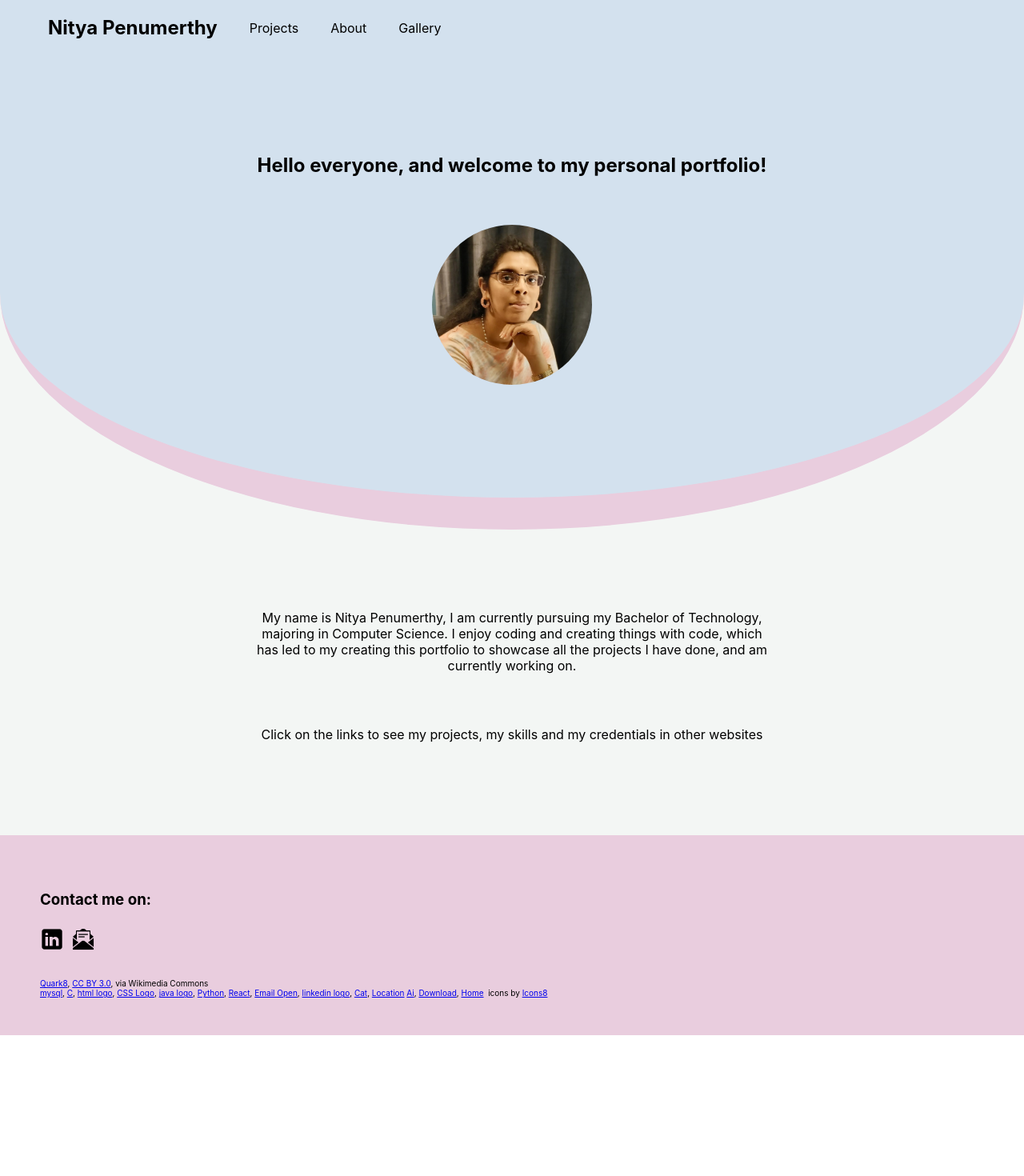
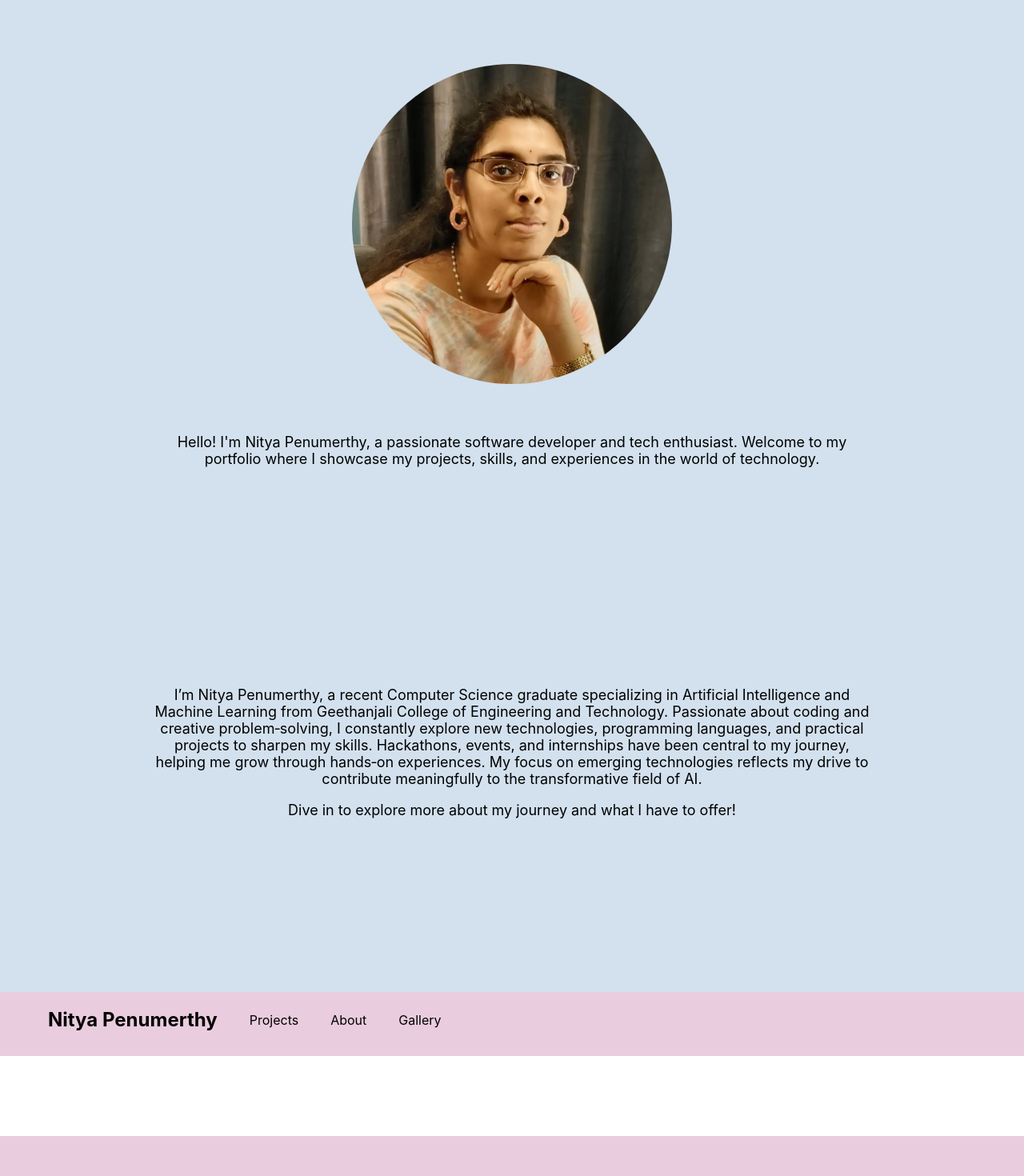
Before and after one commit to NagaNitya/Portfolio, a React (Create React App) app in the folder portfolio/: page /home in a window 1280 px wide. Shown: the top 1470 px of the page at 80% size. Before the commit the page ends 1294 px from the top, so only its background shows below. Built offline with nearby package versions, Linux system fonts and the light colour scheme.

Commit message:
trying out new format

```diff
--- a/portfolio/src/App.css
+++ b/portfolio/src/App.css
@@ -1,5 +1,6 @@
 .App {
   text-align: center;
+  scroll-behavior: smooth;
 }
 
 .App-logo {
--- a/portfolio/src/Home/Home.css
+++ b/portfolio/src/Home/Home.css
@@ -1,38 +1,40 @@
 .intro_div{
     background-color: #d3e1ee;
-    text-align: center;
-    padding: 100px;
-    height: 350px;
-    border-bottom-right-radius: 50%;
-    border-bottom-left-radius: 50%;
-    border-bottom: solid 40px #e9cdde;
-    overflow-x: hidden;
+    height: 150vh;
+    width: 100%;
+    align-items: center;
+    display: block;
+    font-size: large;
+    padding-top: 5vh;
 }
 
-.intro_div > p {
-    width: 500px;
-    align-items: center;
-    margin: auto;
+
+.scroll_box_1, .scroll_box_2{
+  margin: auto;
+  display: block;
+  width: 70%;
+  height: 100vh;
+  text-align: center;
 }
 
-.intro_div > img {
-    border-radius: 50%;
-    height: 200px;
+.displaypic{
+  margin-top: 5vh;
+  width: 50vh;
+  height: 50vh;
+  border-radius: 50%;
+  object-fit: cover;
+  margin-bottom: 5vh;
+  align-self: center;
+
 }
 
-.body_div{
-    display: flex;
-    flex-direction: column;
-    align-items: center;
-    margin-top: 50px;
+.scroll_box_2{
+  transition: transform 0.5s ease;
+}
+.scroll_box_2.show{
+  transform: translateY(0px);
 }
 
-.more_info_p{
-    margin-top: 50px;
-    text-align: center;
-    width: 50%;
+.scroll_box_2.hide{
+  transform: translateY(20px);
 }
-
-.main_back{
-    background-color: #f3f6f4;
-}
--- a/portfolio/src/Home/Home.jsx
+++ b/portfolio/src/Home/Home.jsx
@@ -2,16 +2,16 @@ import React from 'react'
 import Navbar from '../Navbar/Navbar'
 import Intro from './Intro'
 import Footer from '../Foot/Foot'
+import './Home.css'
 
 const Home = () => {
     return (
         <div className='main_back'>
+
+            <Intro/>
             <Navbar/>
-            <Intro/>
             <Footer/>
         </div>
-
-
     )
 }
 export default Home
--- a/portfolio/src/Home/Intro.jsx
+++ b/portfolio/src/Home/Intro.jsx
@@ -1,26 +1,48 @@
-import {React, useEffect} from 'react'
-import AOS from 'aos'
-import "aos/dist/aos.css";
+import {React, useEffect, useRef, useState} from 'react'
 import './Home.css'
 import displaypic from '../Assets/displaypic.jpg'
+import AOS from "aos";
+import "aos/dist/aos.css";
+
+
 const Intro = () => {
 
+    const [scrollPosition, setScrollPosition] = useState(0);
+
     useEffect(() => {
-        AOS.init({duration: 2000});
+        const handleScroll = () => {
+            const scrollPx = window.scrollY;              // scroll position in px
+            const viewportHeight = window.innerHeight;    // viewport height in px
+            const vhValue = (scrollPx / viewportHeight) * 100; // convert to vh
+            setScrollPosition(vhValue);
+        };
+        window.addEventListener("scroll", handleScroll);
+
+        // Cleanup when component unmounts
+        return () => {
+            window.removeEventListener("scroll", handleScroll);
+        };
+
+    }, []);
+
+    useEffect(() => {
+        AOS.init({duration: 1500, once: false});
+
     }, []);
 
     return (
-        <div>
-            <div className='intro_div'>
-                <h2 data-aos="fade-up">Hello everyone, and welcome to my personal portfolio!</h2><br /><br />
-                <img src={displaypic} alt="display picture" data-aos="fade-up" data-aos-delay="200"/>
+        <div className="intro_div" id="top">
+            <div className='scroll_box_1'>
+                <img src={displaypic} alt="display pic" className='displaypic'/>
+                <p>Hello! I'm Nitya Penumerthy, a passionate software developer and tech enthusiast. Welcome to my portfolio where I showcase my projects, skills, and experiences in the world of technology.</p>
             </div>
-            <div className='body_div'>
-                <p className='more_info_p' data-aos="fade-up" data-aos-delay="200">My name is Nitya Penumerthy, I am currently pursuing my Bachelor of Technology, majoring in Computer Science. I enjoy coding and creating things with code, which has led to my creating this portfolio to showcase all the projects I have done, and am currently working on.</p>
-                <p className='more_info_p' data-aos="fade-up" data-aos-delay="100">Click on the links to see my projects, my skills and my credentials in other websites</p>
-            </div>
+
+
+                <div className='scroll_box_2 ${scrollVh >= 100 ? "show" : "hide"}' data-aos="fade-up">
+                    <p>I’m Nitya Penumerthy, a recent Computer Science graduate specializing in Artificial Intelligence and Machine Learning from Geethanjali College of Engineering and Technology. Passionate about coding and creative problem‑solving, I constantly explore new technologies, programming languages, and practical projects to sharpen my skills. Hackathons, events, and internships have been central to my journey, helping me grow through hands‑on experiences. My focus on emerging technologies reflects my drive to contribute meaningfully to the transformative field of AI.</p>
+                    <p>Dive in to explore more about my journey and what I have to offer!</p>
+                </div>
         </div>
-
     )
 }
 
--- a/portfolio/src/Navbar/Navbar.css
+++ b/portfolio/src/Navbar/Navbar.css
@@ -1,8 +1,12 @@
 .main_nav{
     display: flex;
-    background-color:  #d3e1ee;
+    background-color:  #e9cdde;
     padding-left: 50px;
     overflow-x:hidden;
+    position: sticky;
+    z-index: 100;
+    top: 0;
+    height: 10vh;
 }
 
 .nav_link_head {
--- a/portfolio/src/Navbar/Navbar.jsx
+++ b/portfolio/src/Navbar/Navbar.jsx
@@ -1,15 +1,51 @@
-import React from 'react'
+import {React, useEffect, useRef, useState} from 'react'
 import './Navbar.css'
 import { Link } from 'react-router-dom'
+import AOS from "aos";
+import "aos/dist/aos.css";
 
 const Navbar = () => {
+
+    const [scrollPosition, setScrollPosition] = useState(0);
+
+        useEffect(() => {
+            const handleScroll = () => {
+                const scrollPx = window.scrollY;              // scroll position in px
+                const viewportHeight = window.innerHeight;    // viewport height in px
+                const vhValue = (scrollPx / viewportHeight) * 100; // convert to vh
+                setScrollPosition(vhValue);
+            };
+            window.addEventListener("scroll", handleScroll);
+
+            // Cleanup when component unmounts
+            return () => {
+                window.removeEventListener("scroll", handleScroll);
+            };
+
+        }, []);
+
+        useEffect(() => {
+            AOS.init({duration: 1500, once: false});
+
+        }, []);
+
+        const scrollToTop = (e) => {
+            e.preventDefault();
+            window.scrollTo({
+            top: 0,
+            behavior: "smooth", // smooth scroll
+        });
+  };
+
     return (
-        <div className='main_nav'>
-            <Link to={'/home'} className='nav_link_head'><h2>Nitya Penumerthy</h2></Link>
-            <Link to={'/projects'} className='nav_link'>Projects</Link>
-            <Link to={'/about'} className='nav_link'>About</Link>
-            <Link to={'/gallery'} className='nav_link'>Gallery</Link>
-        </div>
+
+
+            <div className='main_nav' >
+                <a href="#top" onClick={scrollToTop} className='nav_link_head'><h2>Nitya Penumerthy</h2></a>
+                <a href="#education" className='nav_link'>Projects</a>
+                <Link to={'/about'} className='nav_link'>About</Link>
+                <Link to={'/gallery'} className='nav_link'>Gallery</Link>
+            </div>
 
     )
 }
--- a/portfolio/src/index.css
+++ b/portfolio/src/index.css
@@ -5,6 +5,7 @@ body {
     sans-serif;
   -webkit-font-smoothing: antialiased;
   -moz-osx-font-smoothing: grayscale;
+  scroll-behavior: smooth;
 }
 
 code {
```
